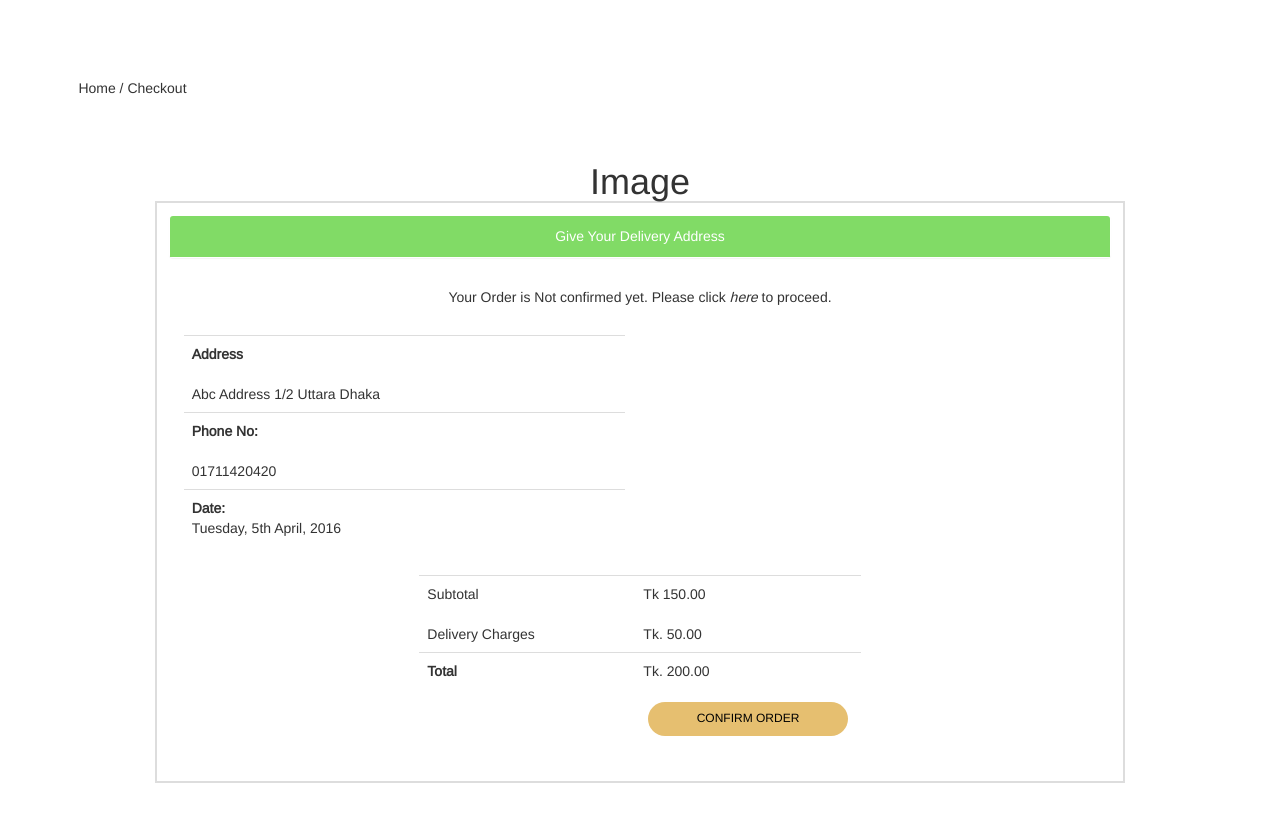
After one commit to mazba07/newDB, a PHP site: page /order_preview.php in a window 1280 px wide. The commit adds this page. Run offline with PHP 8.4, Linux system fonts and the light colour scheme; style sheets or scripts are compiled from the project's sources; some libraries are stand-ins or nearby versions.

Commit message:
Checked Out

```diff
--- /dev/null
+++ b/order_preview.php
@@ -0,0 +1,77 @@
+<!DOCTYPE html>
+<html xmlns="http://www.w3.org/1999/html">
+<head>
+    <link href="resources/css/bootstrap.css" rel='stylesheet' type='text/css' />
+    <script src="resources/js/jquery.min.js"></script>
+    <script src="resources/js/new_drugbd.js"></script>
+    <link href="resources/css/new_drugdb.css" rel="stylesheet" type="text/css" media="all" />
+    <link href="https://maxcdn.bootstrapcdn.com/font-awesome/4.5.0/css/font-awesome.min.css" rel="stylesheet" integrity="sha384-XdYbMnZ/QjLh6iI4ogqCTaIjrFk87ip+ekIjefZch0Y+PvJ8CDYtEs1ipDmPorQ+" crossorigin="anonymous">
+    <meta name="viewport" content="width=device-width, initial-scale=1">
+    <meta http-equiv="Content-Type" content="text/html; charset=utf-8" />
+
+    <link href='http://fonts.googleapis.com/css?family=Lato:100,300,400,700,900' rel='stylesheet' type='text/css'>
+    <link rel="stylesheet" type="text/css" href="http://fonts.googleapis.com/css?family=Arimo" />
+</head>
+<body>
+
+<div class="container-fluid" id="stepOneContainer">
+    <div class="row">
+        <p>Home / Checkout</p><br> <br><div class="text-center"> <h1>Image</h1> </div>
+        <div class="col-xs-12 ">
+        </div>
+            <div class="row" id="deliveryAddress">
+                <div class="panel">
+                    <div class="panel-heading panel-heading-custom text-center " id="orderPreview">Give Your Delivery Address</div>
+                </div>
+                <p class="text-center">Your Order is Not confirmed yet. Please click <em>here</em> to proceed.</p>
+                <div class="col-xs-6 ">
+                <table class="table" style="margin-top: 2%;">
+
+                    <tbody>
+                    <tr>
+                        <td><b>Address</b> <br><br> Abc Address 1/2 Uttara Dhaka</td>
+
+                    </tr>
+                    <tr>
+                        <td><b>Phone No:</b> <br><br> 01711420420</td>
+
+
+                    </tr>
+                    <tr>
+                        <td><b>Date:</b> <br> Tuesday, 5th April, 2016</td>
+
+                    </tr>
+                    </tbody>
+                </table>
+            </div>
+
+        <div class="col-xs-6 col-md-offset-3">
+            <table class="table" id="noBorderRight"style="margin-top: 2%; ">
+
+                <tbody>
+                <tr>
+                    <td>Subtotal <br><br> Delivery Charges</td>
+                    <td>Tk 150.00<br><br> Tk. 50.00</td>
+                </tr>
+                <tr>
+                    <td><b>Total</b></td>
+                    <td>Tk. 200.00</td>
+                </tr>
+                <tr>
+                    <td></td>
+                    <td> <div class="checkoutBtn text-center" ><h6> <span style="color:black">CONFIRM ORDER</span></h6> </div></td>
+                </tr>
+                </tbody>
+            </table>
+        </div>
+
+    </div>
+</div>
+</div>
+
+
+
+
+<script>document.body.style.backgroundColor = "white";</script>
+</body>
+</html>
--- a/resources/css/new_drugdb.css
+++ b/resources/css/new_drugdb.css
@@ -634,13 +634,84 @@ a span.icon4:hover{
 
 .panel-info > .panel-heading-custom {
     background: #78C5CF; color: white;
+    border: solid;
+
+}
+#confirmTimePanel {
+    background: #FF8B10; color: white;
+}
+
+#confirmTimePanel {
+    background: #00ABC5; color: white;
+}
+
+#orderPreview {
+    background: #81DB66; color: white;
+
 }
 
 .checkoutBtn{
-    border-radius: 25px;
+    border-radius: 45px;
     background: #E6BF70; color: white;
     padding: 5% ;
     font-size: 1px;
+    margin: 5px;
+}
+
+.radio{
+    margin: 2%; !important;
+}
+
+p{
+    color: #333333;
+    padding:1%;
+    margin:1%;
+}
+
+.checkoutBtn#deliveryTimeBtn{
+    margin-left: 65%; !important;
+    padding: 1%; !important;
+    font-size: 2%  ;
+    color: #080808;
+    margin-right:12%;
+}
+
+
+#orderDetailsCheckout tr:nth-last-child(-n+4) td{
+    border: none;
+}
+
+#noBorderRight tr:nth-last-child(1) td{
+    border: none;
+}
+
+#noBorderLeft tr:nth-last-of-type(thead){
+    border:none;
+    background:#101010;
+}
+.floatRight{
+    float: right;
+    margin-right: 6px;
+    margin-top: -20px;
+    position: relative;
+    z-index: 2;
+    color: red;
+}
+
+#orderDetailsCheckout{
+    border: 2px solid #ddd;
+    padding: 15px;
+}
+
+#stepOneContainer{
+    margin: 55px;
+}
+
+#deliveryAddress{
+    border: 2px solid #ddd;
+    margin-left: 100px;
+    margin-right: 100px;
+    padding: 1%;
 }
 
 
@@ -751,11 +822,6 @@ a span.icon4:hover{
     background-color: #a44;
 }
 
-<<<<<<< Updated upstream
-
-
-=======
->>>>>>> Stashed changes
 
 .welcome_msg{
     color: #FFF;
```
Also changed, not shown: CheckoutStepOne.php (added, +51 -0 lines), checkout.php (+23 -21 lines), confirm.php (added, +53 -0 lines), payment.php (added, +61 -0 lines), thank_you.php (added, +36 -0 lines).
